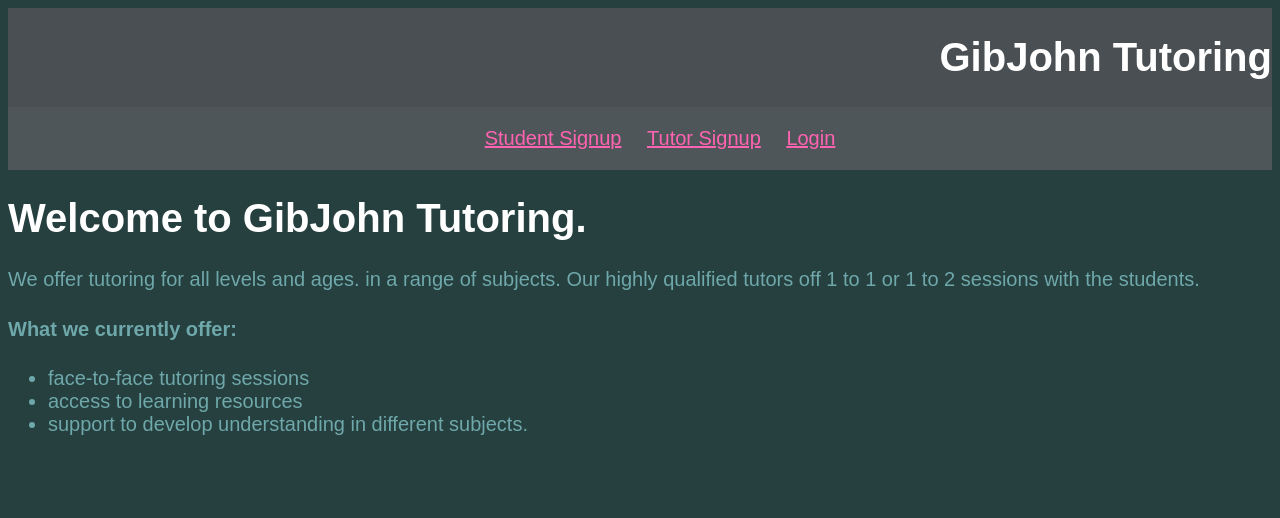
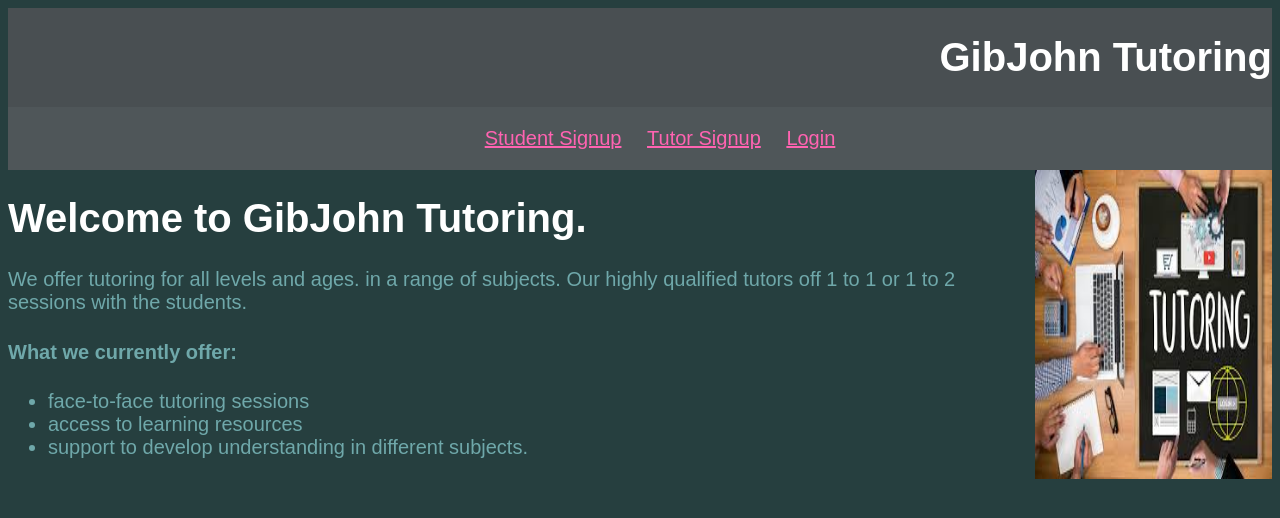
Before and after one commit to alexbaxter07/college, a PHP site: page / in a window 1280 px wide. Shown: the top 518 px of the page. Run offline with PHP 8.4, Linux system fonts and the light colour scheme.

Commit message:
added: image in space

```diff
--- a/Assignments/24th sep/index.html
+++ b/Assignments/24th sep/index.html
@@ -21,6 +21,9 @@
     </div>
 
     <div id="content">
+
+        <div id="text">
+
             <h1>Welcome to GibJohn Tutoring.</h1>
 
             <p>We offer tutoring for all levels and ages. in a range of subjects. Our highly qualified tutors off 1 to 1 or 1 to 2 sessions with the students.</p>
@@ -33,8 +36,17 @@
 
                 <li>support to develop understanding in different subjects. </li>
             </ul>
+
+        </div>
+
+        <div id="img_content">
+            <img src="tutor.jpeg" alt="">
         </div>
 
     </div>
+
+</div>
+
 </body>
+
 </html>
--- a/Assignments/24th sep/styles.css
+++ b/Assignments/24th sep/styles.css
@@ -41,3 +41,10 @@ img{
     width: 100%;
     height: 100%;
 }
+
+
+
+#content{
+    display: flex;
+    flex-flow: row;
+}
```
Lines whose indentation alone changed are shown as unchanged.
